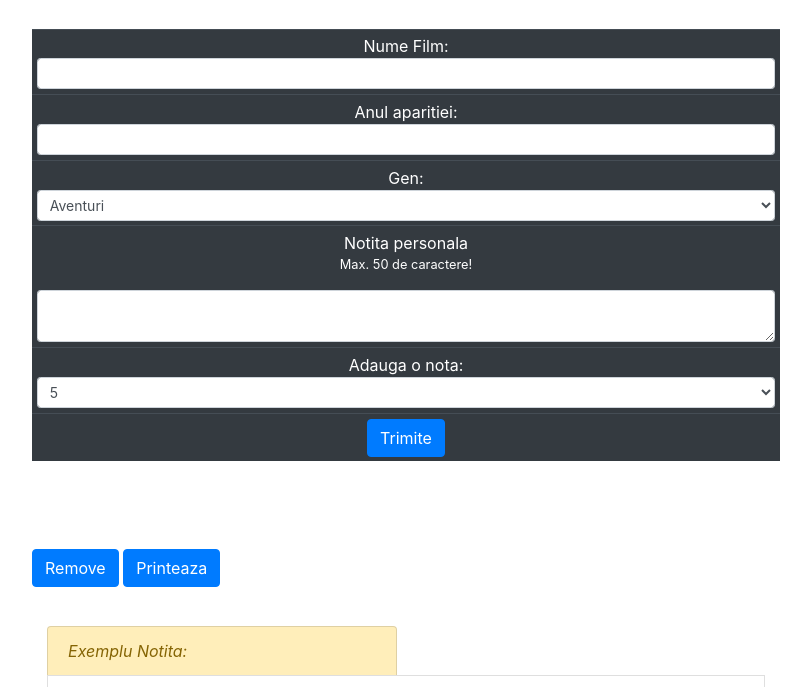
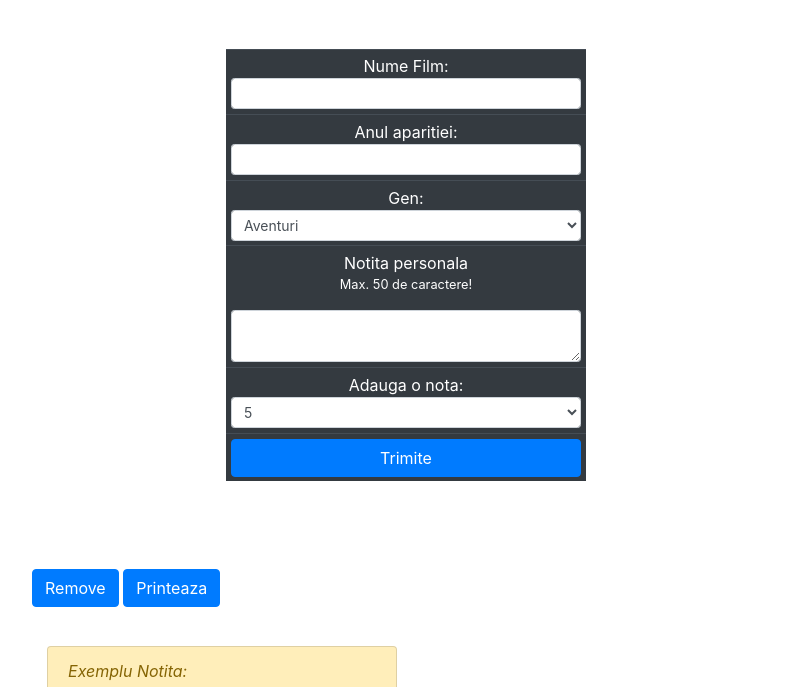
Before and after one commit to cristihenos/Prototype_Movies, a plain HTML site: page index.html in a window 1280 px wide. Shown: the part 67-754 px from the top of the page, without its empty margins (234-1045 px from the left). Drawn offline with nearby package versions, Linux system fonts and the light colour scheme.

Commit message:
Update main.css

```diff
--- a/main.css
+++ b/main.css
@@ -8,37 +8,52 @@ body{
 }
 
 #Table1{
-
+	width: 350px;
 	padding: 20px;
-	margin-top: auto;
+	margin-top: 20px;
 	margin-right: auto;
 	margin-left: auto;
 }
 
 ol{
 
-       padding: 15px;
-       margin-right: auto;
-       margin-left: auto;
+    padding: 15px;
+    margin-right: auto;
+    margin-left: auto;
 }
 
 li{
+	width: 350px;
 	border: 1px solid blackl
 	padding: 15px;
 }
 
 td{
-	padding: 10px;
+	height: 40px;
 	text-align: center;
+}
+
+input{
+	width: 550px;
+	height:50px;
 }
 
 input:hover{
 	background-color: #F3F781;
 }
 
+textarea{
+ 	width: 550px;
+ 	height:50px;
+ }
+
  textarea:hover{
  	background-color: #F3F781;
  }
+
+#Send{
+	width: 350px;
+}
 
 #LitleNote{
 	position: sticky;
```
